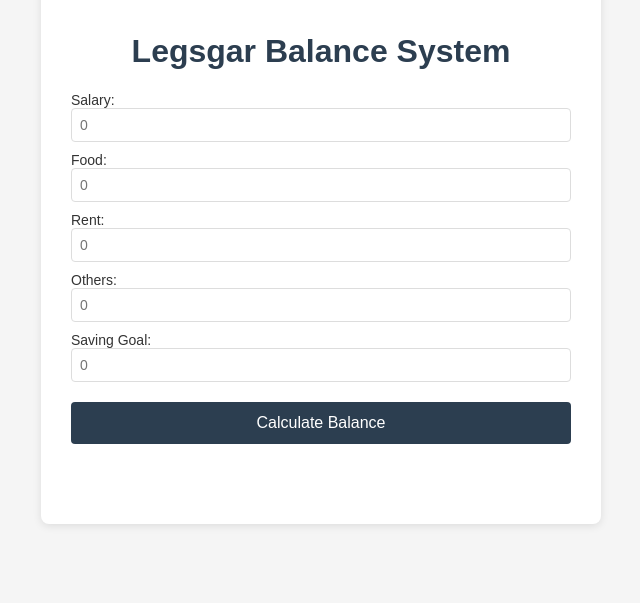
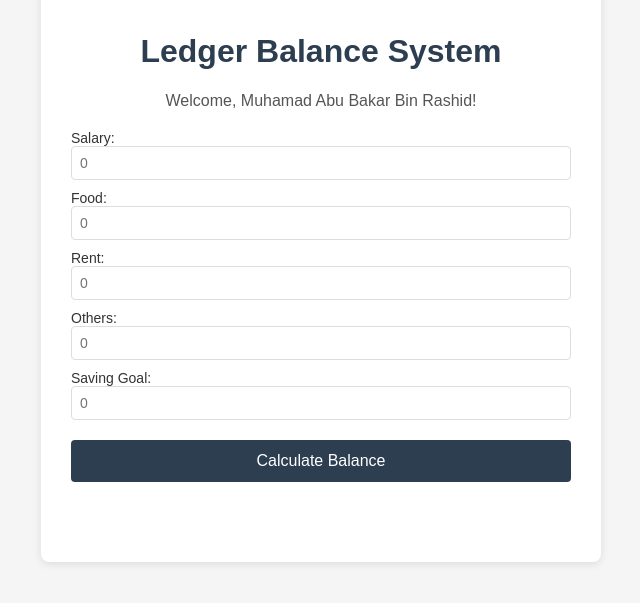
Before and after one commit to ShaneTrevorShan/Ledger-Balance-System, a website with bundled scripts: page index.html in a window 1280 px wide. Shown: the part 71-674 px from the top of the page, without its empty margins (319-959 px from the left). Built offline with nearby package versions, Linux system fonts and the light colour scheme.

Commit message:
Amend line 7, 11, 12 and 21 in index.html

```diff
--- a/index.html
+++ b/index.html
@@ -9,7 +9,7 @@
 <body>
   <div class="container">
     <img src="ledger.png" alt="Ledger Header"> <!--syntax err: ledgerr.png to ledger.png-->
-    <h1>Legsgar Balance System</h1>  <!-- spelling error: Legsgar to Ledger-->
+    <h1>Ledger Balance System</h1>  <!-- spelling error: Legsgar to Ledger-->
     <p id="greeting"></p>
     <div class="form">
       <label>Salary:       <input type="number" id="salary" placeholder="0"></label>
@@ -22,6 +22,6 @@
     <div id="result" class="result"></div>
   </div>
 
-  <script src="script.js"></script>
+  <script type="module" src="script.js"></script>
 </body>
 </html>
```
